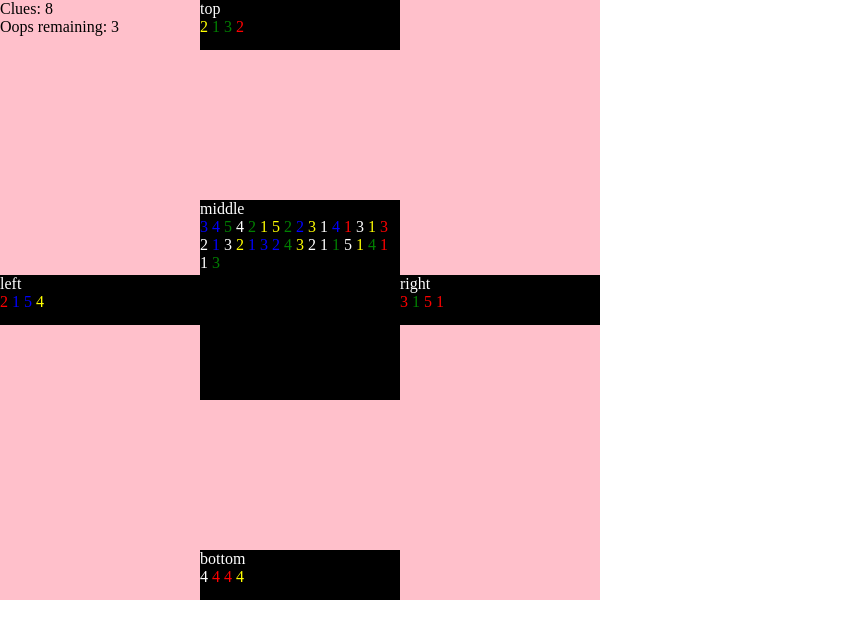
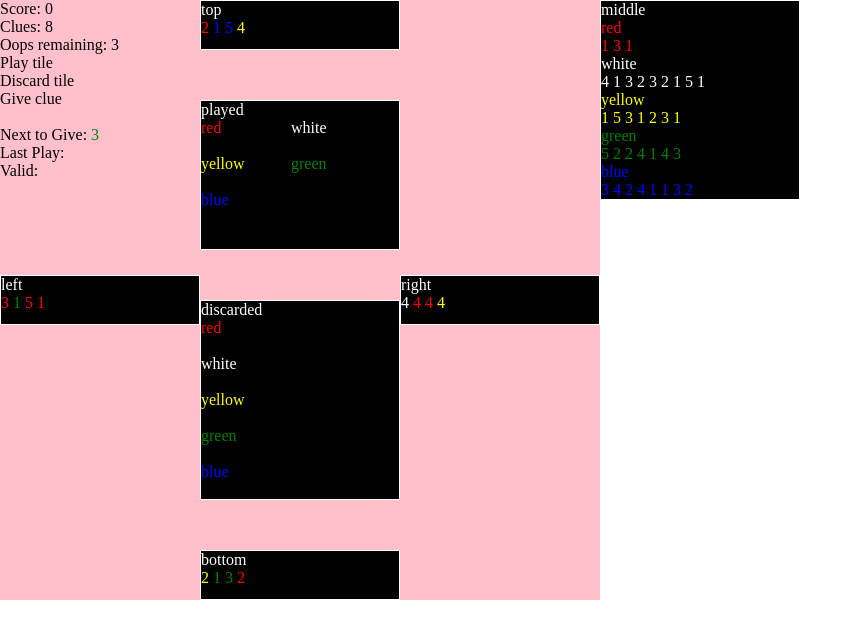
Before and after one commit to vortic/hanabi, a plain HTML site: page public_html/index.html in a window 1280 px wide. Shown: the whole page, without its empty margins (0-862 px from the left). Drawn offline with Linux system fonts and the light colour scheme.

Commit message:
generalize player, prettied up piles

```diff
--- a/public_html/css/hanabi.css
+++ b/public_html/css/hanabi.css
@@ -1,5 +1,13 @@
 body {
     margin: 0;
+}
+
+.hidden {
+    display: none !important;
+}
+
+.action {
+    cursor: pointer;
 }
 
 #board {
@@ -9,11 +17,12 @@ body {
 }
 
 .tiles {
-    width: 200px;
-    height: 50px;
+    width: 198px;
+    height: 48px;
     background-color: black;
     position: absolute;
     color: white;
+    border: 1px solid white;
 }
 
 .tiles.top {
@@ -35,9 +44,31 @@ body {
 }
 
 .tiles.middle {
-    top: 200px;
+    left: 600px;
+    height: 198px;
+}
+
+.tiles.played {
+    top: 100px;
     left: 200px;
-    height: 200px;
+    height: 148px;
+}
+
+.tiles.played .pile {
+    width: 90px;
+    float: left;
+}
+
+.pile {
+    min-width: 90px;
+    height: 36px;
+    overflow: auto;
+}
+
+.tiles.discarded {
+    top: 300px;
+    left: 200px;
+    height: 198px;
 }
 
 .tile {
--- a/public_html/index.html
+++ b/public_html/index.html
@@ -1,9 +1,4 @@
 <!DOCTYPE html>
-<!--
-To change this license header, choose License Headers in Project Properties.
-To change this template file, choose Tools | Templates
-and open the template in the editor.
--->
 <html>
     <head>
         <link rel="stylesheet" type="text/css" href="css/hanabi.css" />
@@ -13,26 +8,37 @@ and open the template in the editor.
     </head>
     <body>
         <div id="board">
-            <div id ="players">
-                <div class="tiles top">
-                    <div>top</div>
-                </div>
-                <div class="tiles right">
-                    <div>right</div>
-                </div>
-                <div class="tiles bottom">
-                    <div>bottom</div>
-                </div>
-                <div class="tiles left">
-                    <div>left</div>
-                </div>
-            </div>
-            <div id = "pile" class="tiles middle">
+            <div id ="players"></div>
+            <div id="middle" class="tiles middle">
                 <div>middle</div>
             </div>
+            <div id="played" class="tiles played">
+                <div>played</div>
+            </div>
+            <div id="discarded" class="tiles discarded">
+                <div>discarded</div>
+            </div>
             <div id="info">
+                <div id="score"></div>
                 <div id="clues"></div>
                 <div id="oops"></div>
+            </div>
+            <div id="play" class="action">Play tile</div>
+            <div id="discard" class="action">Discard tile</div>
+            <div id="clue" class="action">Give clue</div>
+            <!--for debugging-->
+            <br>
+            <div>
+                <span>Next to Give: </span>
+                <span id="nextPlay"></span>
+            </div>
+            <div>
+                <span>Last Play: </span>
+                <span id="lastPlay"></span>
+            </div>
+            <div>
+                <span>Valid: </span>
+                <span id="valid"></span>
             </div>
         </div>
         <script type="text/javascript" src="js/hanabi.js"></script>
--- a/public_html/js/hanabi.js
+++ b/public_html/js/hanabi.js
@@ -1,26 +1,3 @@
-function makeTile(color, number) {
-    var tile = document.createElement("span");
-    tile.className = "tile";
-    tile.style.color = color;
-    tile.textContent = number;
-    return tile;
-}
-
-function makeTiles() {
-    var colors = ["red", "white", "yellow", "green", "blue"];
-    var numbers = ["1", "2", "3", "4", "5"];
-    var tiles = [];
-    colors.forEach(function(color) {
-        numbers.forEach(function(number) {
-            var copies = number === "1" ? 3 : number === "5" ? 1 : 2;
-            for (var i = 0; i < copies; i++) {
-                tiles.push(makeTile(color, number));
-            }
-        });
-    });
-    return tiles;
-}
-
 // taken from http://stackoverflow.com/questions/2450954/how-to-randomize-shuffle-a-javascript-array
 function shuffle(array) {
   var currentIndex = array.length, temporaryValue, randomIndex ;
@@ -41,26 +18,160 @@ function shuffle(array) {
   return array;
 }
 
-function initializeBoard() {
-    var tiles = shuffle(makeTiles());
-    //var players = document.getElementById("board").children;
-    var players = document.getElementById("players").children;
-    var middle = document.getElementById("pile");
-
-    //var numPlayers = players.length - 1;
-    var numPlayers = players.length;
-    tiles.forEach(function(tile, idx) {
-        if (idx < 4*numPlayers){
-            players[idx%numPlayers].appendChild(tile);
-        }
-        else {
-            middle.appendChild(tile);
-        }
-    });
-//        players[(idx < 4 * numPlayers) ? (idx % numPlayers) : numPlayers].appendChild(tile); //error here
-//    });
-    document.getElementById("clues").textContent = "Clues: 8";
-    document.getElementById("oops").textContent = "Oops remaining: 3";
+function byId(id) {
+    return document.getElementById(id);
 }
 
-initializeBoard();
+function makeTile(color, number) {
+    var tile = document.createElement("span");
+    tile.className = "tile";
+    tile.style.color = color;
+    tile.textContent = number;
+    return tile;
+}
+
+function makeTiles() {
+    var tiles = [];
+    colors.forEach(function(color) {
+        numbers.forEach(function(number) {
+            var copies = number === "1" ? 3 : number === "5" ? 1 : 2;
+            for (var i = 0; i < copies; i++) {
+                tiles.push(makeTile(color, number));
+            }
+        });
+    });
+    return tiles;
+}
+
+function makePlayer(name) {
+    var player = document.createElement("div");
+    player.className = "tiles " + name;
+    var type = document.createElement("div");
+    type.textContent = name;
+    player.appendChild(type);
+    return player;
+}
+
+function makePlayers(numPlayers) {
+    var types = ["bottom"];
+    if (numPlayers > 2) {
+        types.push("left", "right");
+    }
+    if (numPlayers === 2 || numPlayers > 3) {
+        types.push("top");
+    }
+    var players = [];
+    types.forEach(function(type) {
+        var player = makePlayer(type);
+        byId("players").appendChild(player);
+        player.tiles = [];
+        player.playTile = function(piles, idx, discard) {
+            var toPlay = player.tiles[idx];
+            toPlay.parentNode.removeChild(toPlay);
+            player.tiles.splice(idx, 1);
+            var toGive = piles.middle.tiles.pop();
+            if (toGive) {
+                toGive.parentNode.removeChild(toGive);
+                player.tiles.push(toGive);
+                player.appendChild(toGive);
+                var next = piles.middle.tiles[piles.middle.tiles.length - 1];
+                byId("nextPlay").style.color = next.style.color;
+                byId("nextPlay").textContent = next.textContent;
+            }
+            var playable = isPlayable(toPlay, piles.played);
+            var color = toPlay.style.color;
+            byId("lastPlay").style.color = color;
+            byId("lastPlay").textContent = toPlay.textContent;
+            byId("valid").textContent = playable;
+            var pile = piles[discard || ! playable ? "discarded" : "played"];
+            pile.colors[color].appendChild(toPlay);
+            pile.tiles.push(toPlay);
+            if (playable) {
+                piles.played.highestPlayed[color]++;
+            }
+            return playable;
+        };
+        players.push(player);
+    });
+    return players;
+}
+
+function makePiles() {
+    var piles = {};
+    ["middle", "played", "discarded"].forEach(function(name) {
+        piles[name] = byId(name);
+        if (name === "played") {
+            piles[name].highestPlayed = {};
+            colors.forEach(function(color) {
+                piles[name].highestPlayed[color] = 0;
+            });
+        }
+        var pile = piles[name];
+        pile.colors = {};
+        colors.forEach(function(color) {
+            var playedColor = document.createElement("div");
+            playedColor.className = "pile";
+            playedColor.style.color = color;
+            var playedColorName = document.createElement("div");
+            playedColorName.textContent = color;
+            playedColor.appendChild(playedColorName);
+            pile.colors[color] = playedColor;
+            pile.appendChild(playedColor);
+        });
+        pile.tiles = [];
+    });
+    return piles;
+}
+
+function isPlayable(tile, played) {
+    return played.highestPlayed[tile.style.color] === +tile.textContent - 1;
+}
+
+function initializeBoard(numPlayers) {
+    var tiles = shuffle(makeTiles());
+    var players = makePlayers(numPlayers);
+    var piles = makePiles();
+
+    tiles.forEach(function(tile, idx) {
+        var isPlayer = idx < 4 * numPlayers;
+        var pile = (isPlayer ? players[idx % numPlayers] : piles.middle);
+        pile.tiles.push(tile);
+        (isPlayer ? pile : pile.colors[tile.style.color]).appendChild(tile);
+    });
+
+    var score = 0;
+    var numClues = 8;
+    var numOops = 3;
+    byId("score").textContent = "Score: " + score;
+    byId("clues").textContent = "Clues: " + numClues;
+    byId("oops").textContent = "Oops remaining: " + numOops;
+
+    byId("play").onclick = function() {
+        if (! players[0].playTile(piles, 0)) {
+            numOops--;
+            byId("oops").textContent = "Oops remaining: " + numOops;
+        } else {
+            score++;
+            byId("score").textContent = "Score: " + score;
+        }
+
+    };
+    byId("discard").onclick = function() {
+        players[0].playTile(piles, 0, true);
+        numClues = Math.min(8, numClues + 1);
+        byId("clues").textContent = "Clues: " + numClues;
+    };
+    byId("clue").onclick = function() {
+        numClues = Math.max(0, numClues - 1);
+        byId("clues").textContent = "Clues: " + numClues;
+    };
+
+    // for debugging
+    var next = piles.middle.tiles[piles.middle.tiles.length - 1];
+    byId("nextPlay").style.color = next.style.color;
+    byId("nextPlay").textContent = next.textContent;
+}
+
+var colors = ["red", "white", "yellow", "green", "blue"];
+var numbers = ["1", "2", "3", "4", "5"];
+initializeBoard(4);
```
